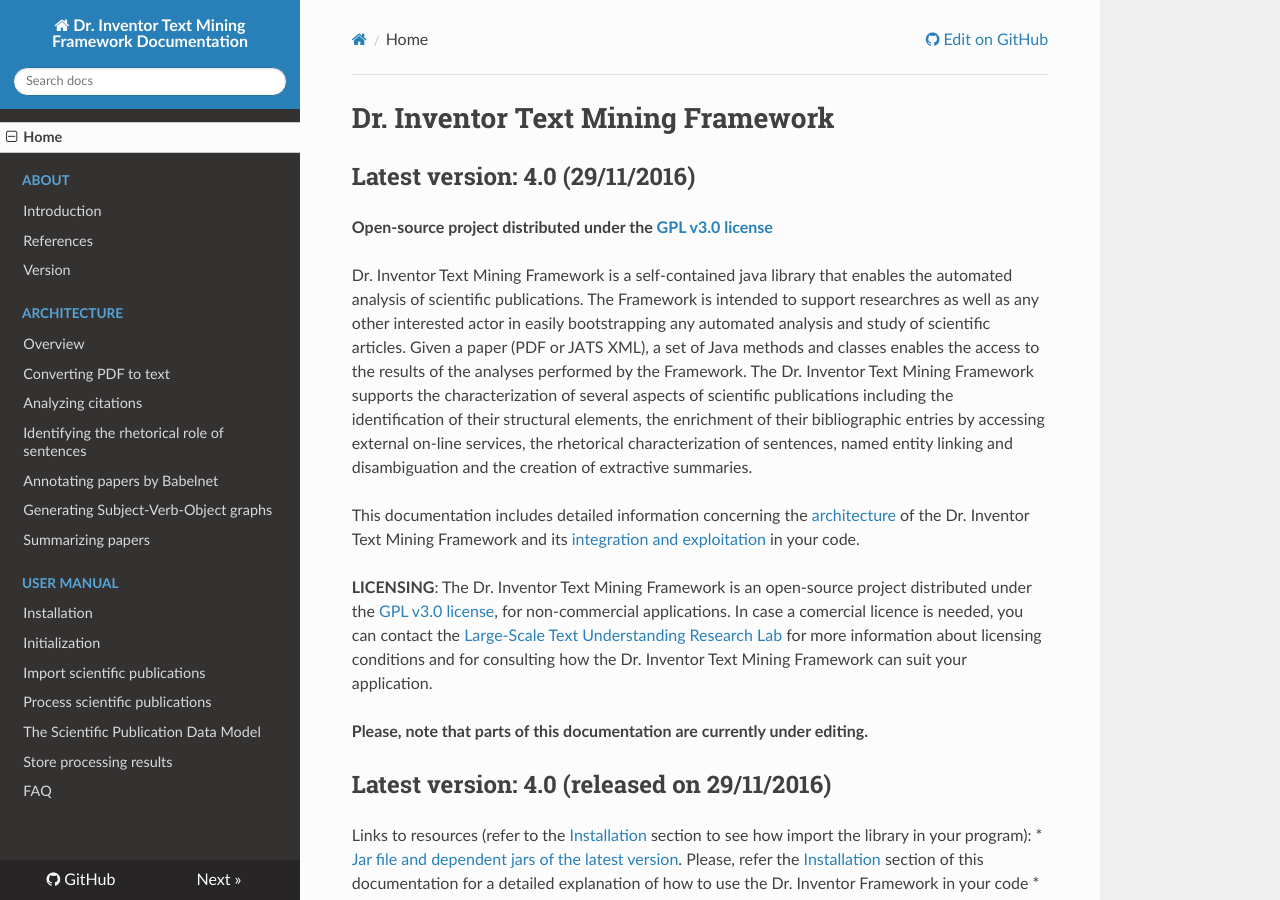
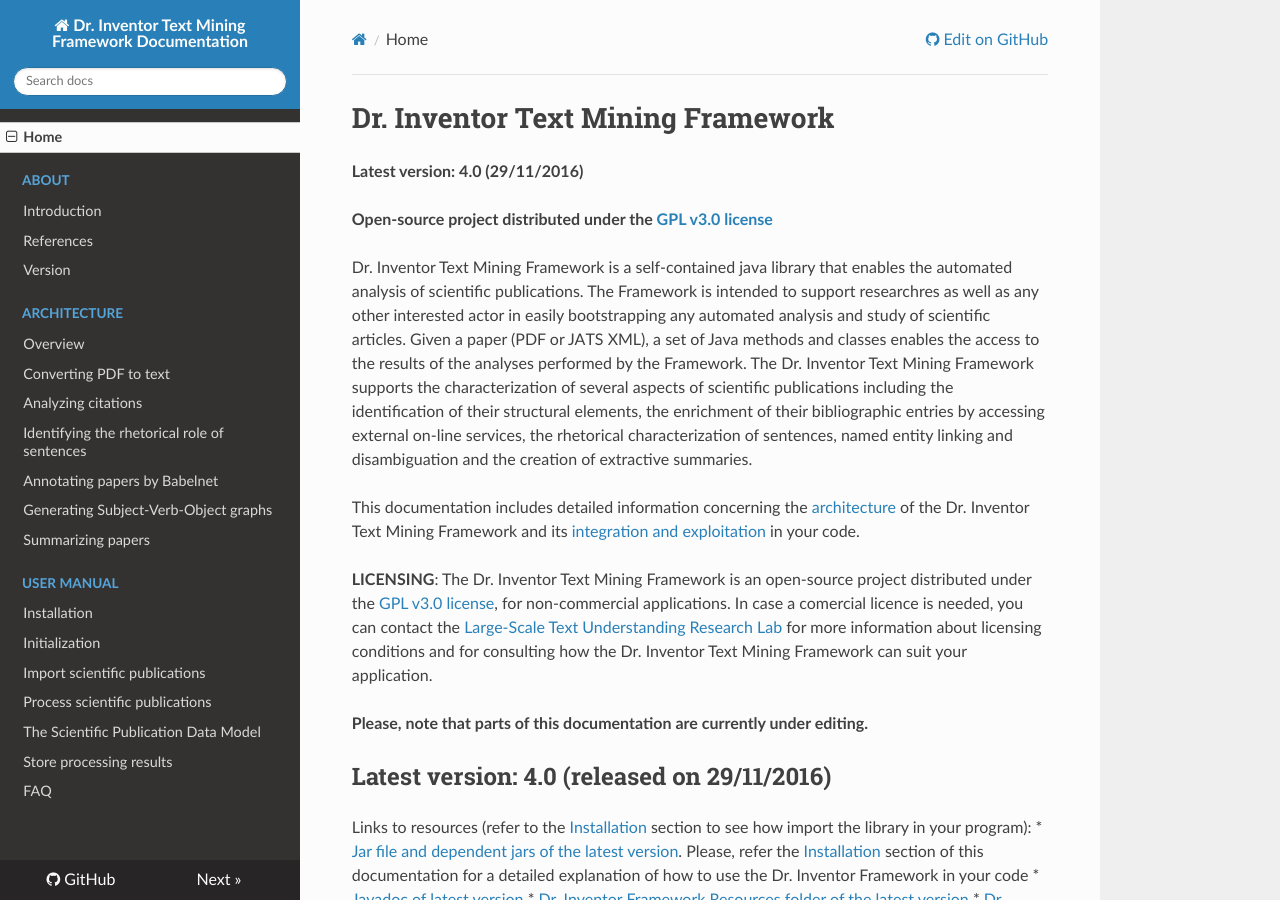
Before and after one commit to fra82/drinventorclient, an MkDocs documentation site: the page built from doc/index.md, in a window 1280 px wide and 900 px high. Built offline with MkDocs 1.6.1, drawn with Linux system fonts in a browser that asks for light colours; nearby versions of some CDN libraries.

```diff
--- a/doc/index.md
+++ b/doc/index.md
@@ -1,6 +1,6 @@
 <h1>Dr. Inventor Text Mining Framework</h1>
 
-## Latest version: 4.0 (29/11/2016)
+**Latest version: 4.0 (29/11/2016)**
 
 **Open-source project distributed under the [GPL v3.0 license](https://www.gnu.org/licenses/gpl-3.0.html)**
 
```
